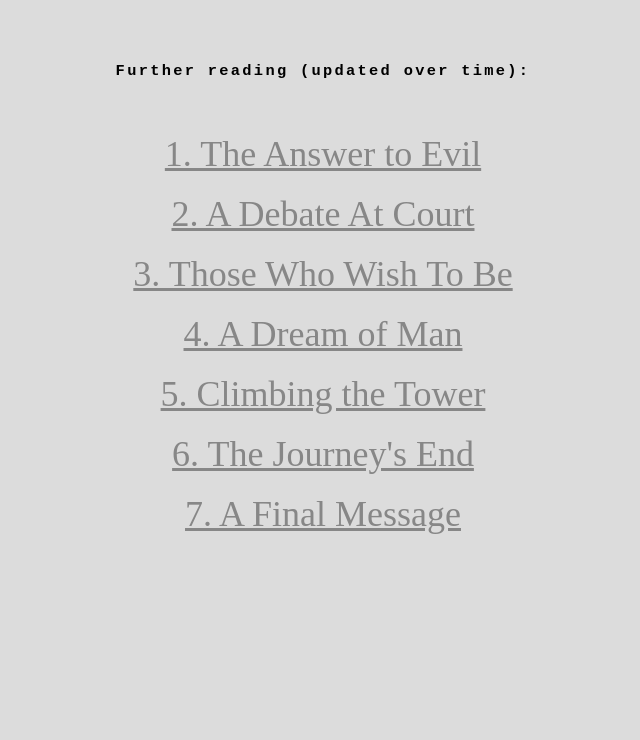
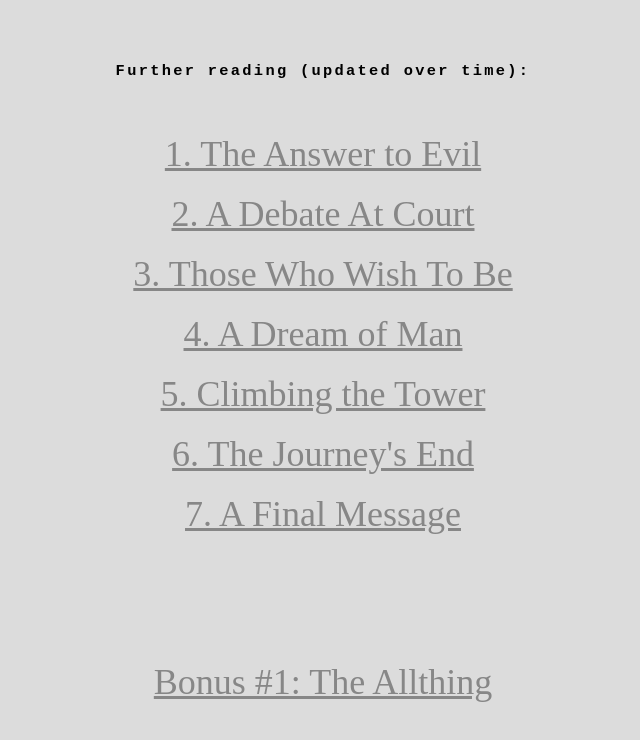
Before and after one commit to GMC-Nickies/forgetthewords, a plain HTML site: page FurtherReading.html in a window 1280 px wide. Shown: the whole page, without its empty margins (317-957 px from the left). Drawn offline with Linux system fonts and the light colour scheme.

Commit message:
Update FurtherReading.html

```diff
--- a/FurtherReading.html
+++ b/FurtherReading.html
@@ -260,5 +260,11 @@
 		<div class="centerbutton fade-in">
 			<a href="https://youcanforgetthewords.com/AFinalMessage" class="firstbutton">7. A Final Message</button>
 		</div>
+		<br>
+		<br>
+		<br>
+		<div class="centerbutton fade-in">
+			<a href="https://youcanforgetthewords.com/The Allthing" class="firstbutton">Bonus #1: The Allthing</button>
+		</div>
 	</body>
 	</html>
```
